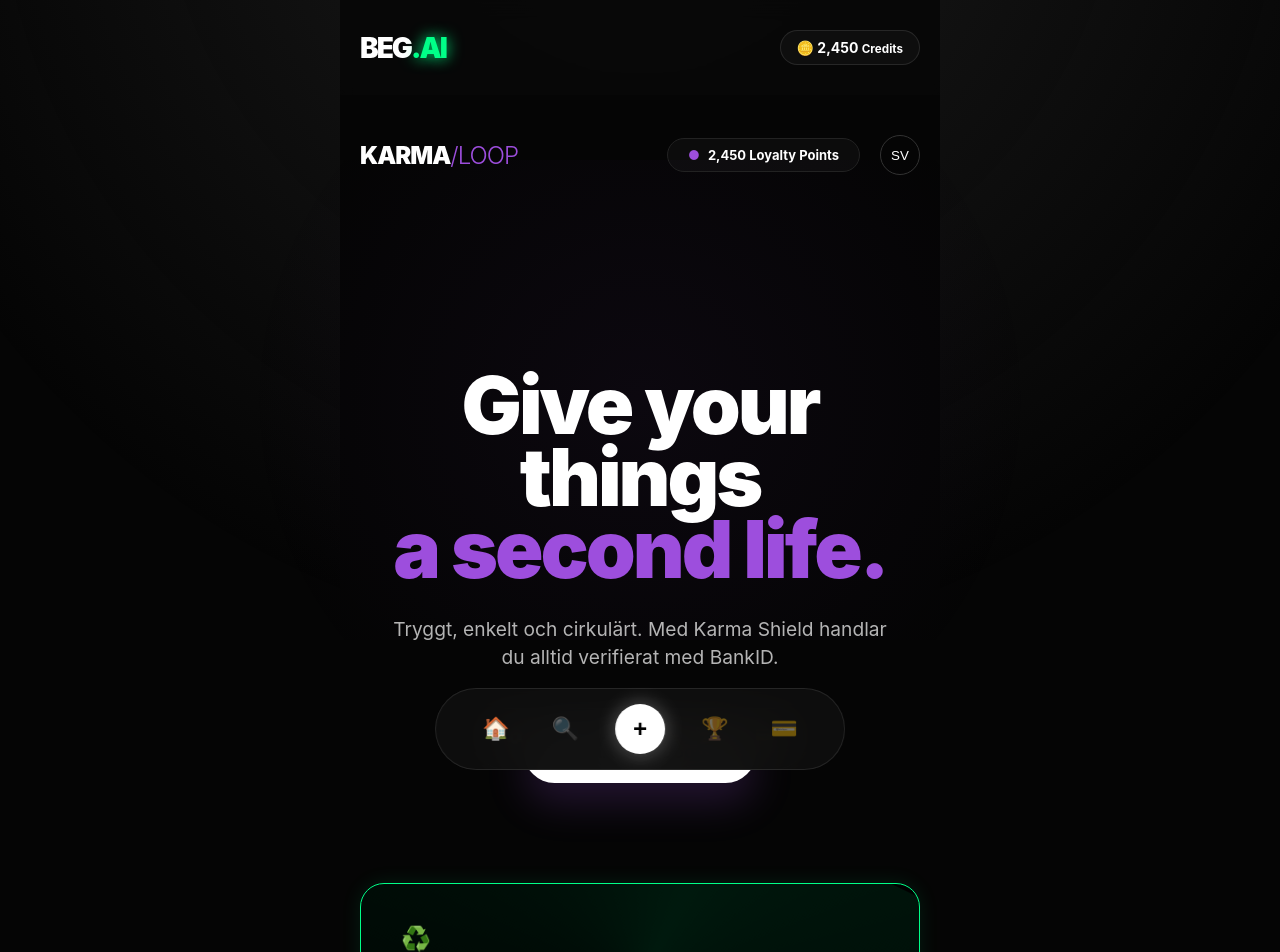
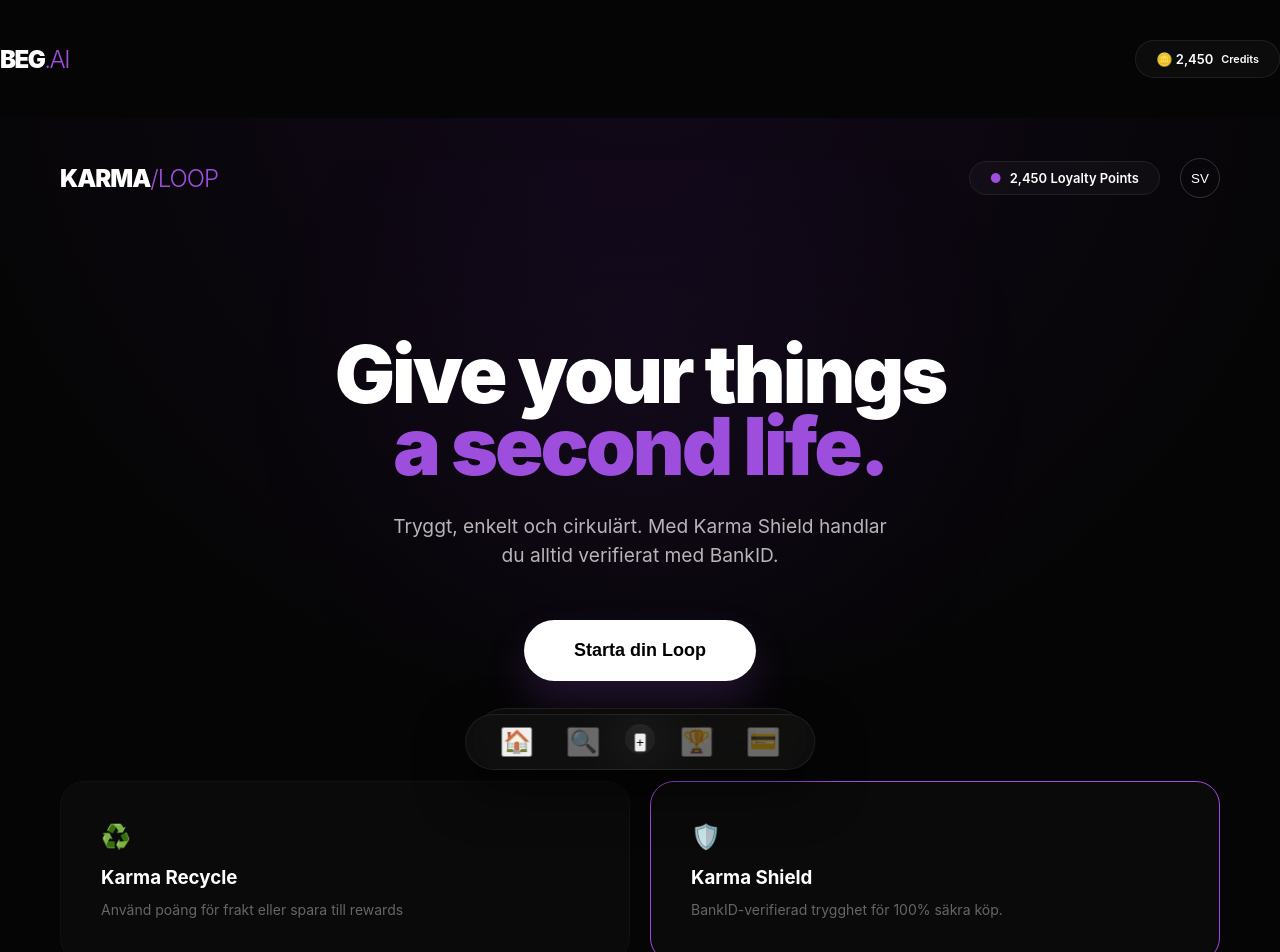
Before and after one commit to gascheckking/marketbeg-appGem, a Next.js app: page / in a window 1280 px wide. Shown: the top 952 px of the page. Built offline with nearby package versions, Linux system fonts and the light colour scheme.

Commit message:
Update globals.css

```diff
--- a/styles/globals.css
+++ b/styles/globals.css
@@ -1,193 +1,184 @@
 :root {
   --bg: #050505;
-  --accent: #00ff88; /* Nordic AI Green */
-  --vipps: #ff5b24; /* För Norge */
-  --swish: #ff0000; /* För Sverige */
+  --karma: #9d4edd; /* Mjuk lila för mainstream-trygghet */
+  --karma-glow: rgba(157, 78, 221, 0.4);
+  --success: #00ff88; /* För poäng och positiva händelser */
   --glass: rgba(255, 255, 255, 0.03);
-  --border: rgba(255, 255, 255, 0.1);
-  --muted: #888888;
+  --border: rgba(255, 255, 255, 0.08);
+  --muted: #666666;
+  --card-bg: #0a0a0a;
 }
 
 * {
   box-sizing: border-box;
   -webkit-tap-highlight-color: transparent;
+  margin: 0;
+  padding: 0;
 }
 
 body {
-  margin: 0;
   background: var(--bg);
   color: white;
-  font-family: 'Inter', sans-serif;
+  font-family: 'Inter', -apple-system, sans-serif;
   overflow-x: hidden;
   -webkit-font-smoothing: antialiased;
 }
 
-.bg-glow {
-  position: fixed;
-  top: 0; left: 0; width: 100vw; height: 100vh;
-  background: radial-gradient(circle at 50% -20%, #1a1a1a 0%, transparent 70%);
-  z-index: -1;
-  pointer-events: none;
+/* Responsive Container: Gör att sidan täcker hela skärmen på PC */
+.web-container {
+  width: 100%;
+  min-height: 100vh;
+  display: flex;
+  justify-content: center;
+  background: radial-gradient(circle at 50% -10%, #12081a 0%, transparent 60%);
 }
 
-.app-shell {
+.content-wrapper {
   width: 100%;
-  max-width: 600px;
-  margin: 0 auto;
-  min-height: 100vh;
-  padding-bottom: 120px;
+  max-width: 1200px; /* Expanderar på webben */
+  padding: 0 20px;
   position: relative;
 }
 
+/* Navigering */
 .main-nav {
   display: flex;
   justify-content: space-between;
   align-items: center;
-  padding: 30px 20px;
-  background: rgba(5, 5, 5, 0.8);
-  backdrop-filter: blur(10px);
-  position: sticky;
-  top: 0;
-  z-index: 100;
+  padding: 40px 0;
 }
 
-.logo { font-size: 28px; font-weight: 900; letter-spacing: -2px; cursor: pointer; }
-.ai-text { color: var(--accent); text-shadow: 0 0 15px var(--accent); }
+.logo {
+  font-size: 24px;
+  font-weight: 900;
+  letter-spacing: -1.5px;
+  text-transform: uppercase;
+}
 
+.logo span {
+  color: var(--karma);
+  font-weight: 300;
+}
+
+/* Loyalty Points & Enkla Pills */
 .stat-pill {
   background: var(--glass);
   border: 1px solid var(--border);
-  padding: 8px 16px;
-  border-radius: 99px;
-  font-weight: 700;
-  font-size: 14px;
+  padding: 10px 20px;
+  border-radius: 30px;
+  font-weight: 600;
+  font-size: 13px;
+  display: flex;
+  align-items: center;
+  gap: 8px;
+  transition: 0.3s ease;
 }
 
-/* Bottom Menu */
+.stat-pill:hover {
+  border-color: var(--karma);
+  background: rgba(157, 78, 221, 0.05);
+}
+
+/* Hero Section för Webb/Mobil */
+.hero-text {
+  font-size: clamp(2.5rem, 8vw, 5rem); /* Dynamisk storlek */
+  font-weight: 900;
+  line-height: 0.9;
+  letter-spacing: -3px;
+  margin-bottom: 25px;
+}
+
+/* Knappar - Mjukare och mer inbjudande */
+.primary-btn {
+  background: white;
+  color: black;
+  border: none;
+  padding: 20px 45px;
+  border-radius: 40px;
+  font-weight: 700;
+  font-size: 18px;
+  cursor: pointer;
+  transition: 0.3s cubic-bezier(0.175, 0.885, 0.32, 1.275);
+  box-shadow: 0 10px 30px rgba(0,0,0,0.5);
+}
+
+.primary-btn:hover {
+  transform: scale(1.05) translateY(-2px);
+  box-shadow: 0 15px 40px var(--karma-glow);
+}
+
+/* Karma Shield & Recycle Cards */
+.glow-card {
+  background: var(--card-bg);
+  border: 1px solid var(--border);
+  border-radius: 28px;
+  padding: 40px;
+  transition: 0.4s ease;
+  height: 100%;
+}
+
+.glow-card:hover {
+  border-color: var(--karma);
+  transform: translateY(-5px);
+  box-shadow: 0 10px 40px rgba(157, 78, 221, 0.1);
+}
+
+.shield-active {
+  border: 1px solid var(--karma) !important;
+  background: linear-gradient(145deg, #0a0a0a 0%, #12081a 100%) !important;
+}
+
+/* "Min Sida" / Dashboard Items */
+.dashboard-row {
+  background: var(--glass);
+  border-radius: 20px;
+  padding: 20px;
+  margin-bottom: 12px;
+  display: flex;
+  justify-content: space-between;
+  align-items: center;
+  border: 1px solid transparent;
+  transition: 0.2s;
+}
+
+.dashboard-row:hover {
+  border-color: var(--border);
+  background: rgba(255,255,255,0.05);
+}
+
+/* Mobil-docka (Flytande Meny) */
 .bottom-dock {
   position: fixed;
   bottom: 30px;
   left: 50%;
   transform: translateX(-50%);
-  background: rgba(15, 15, 15, 0.9);
-  backdrop-filter: blur(20px);
+  background: rgba(15, 15, 15, 0.8);
+  backdrop-filter: blur(25px);
   border: 1px solid var(--border);
+  padding: 12px 35px;
+  border-radius: 50px;
   display: flex;
-  gap: 30px;
-  padding: 15px 40px;
-  border-radius: 100px;
+  gap: 35px;
   align-items: center;
   z-index: 1000;
+  box-shadow: 0 20px 50px rgba(0,0,0,0.5);
 }
 
-.bottom-dock button {
-  background: none;
-  border: none;
-  color: white;
-  cursor: pointer;
-  transition: 0.2s;
-}
-
-.scan-btn {
+.plus-btn {
   background: white !important;
   color: black !important;
-  width: 50px;
-  height: 50px;
+  width: 45px;
+  height: 45px;
   border-radius: 50% !important;
-  font-size: 24px !important;
-  font-weight: 900;
-  box-shadow: 0 0 20px rgba(255,255,255,0.3);
   display: flex;
   align-items: center;
   justify-content: center;
+  font-size: 24px;
+  font-weight: bold;
 }
 
-/* Payment Cards */
-.pay-card {
-  background: var(--glass);
-  border: 1px solid var(--border);
-  border-radius: 24px;
-  padding: 20px;
-  margin-top: 15px;
-  display: flex;
-  justify-content: space-between;
-  align-items: center;
-}
-
-/* Glow Card Effects */
-.glow-card {
-  position: relative;
-  overflow: hidden;
-  background: #000 !important;
-  border: 1px solid var(--accent) !important;
-  box-shadow: 0 0 20px rgba(0, 255, 136, 0.1);
-}
-
-.glow-card::after {
-  content: "";
-  position: absolute;
-  top: -50%; left: -50%;
-  width: 200%; height: 200%;
-  background: conic-gradient(from 0deg, transparent, var(--accent), transparent);
-  animation: rotate-glow 10s linear infinite;
-  z-index: 0;
-  opacity: 0.1;
-  pointer-events: none;
-}
-
-@keyframes rotate-glow {
-  100% { transform: rotate(360deg); }
-}
-
-/* AI Scanner Animation */
-.scan-line {
-  position: absolute;
-  width: 100%;
-  height: 2px;
-  background: var(--accent);
-  box-shadow: 0 0 15px var(--accent);
-  animation: scan 2s infinite ease-in-out;
-  z-index: 10;
-}
-
-@keyframes scan {
-  0% { top: 0; }
-  50% { top: 100%; }
-  100% { top: 0; }
-}
-
-.primary-btn {
-  background: white;
-  color: black;
-  border: none;
-  padding: 18px 36px;
-  border-radius: 16px;
-  font-weight: 800;
-  font-size: 16px;
-  cursor: pointer;
-  transition: 0.2s;
-  box-shadow: 0 10px 30px rgba(255,255,255,0.1);
-  text-transform: uppercase;
-}
-
-.primary-btn:hover {
-  transform: scale(1.02);
-  box-shadow: 0 15px 40px rgba(255,255,255,0.2);
-}
-
-.muted {
-  color: var(--muted);
-  line-height: 1.6;
-}
-
-/* Utils & Transitions */
-.content-area {
-  animation: fadeIn 0.4s ease-out;
-}
-
-@keyframes fadeIn {
-  from { opacity: 0; transform: translateY(10px); }
-  to { opacity: 1; transform: translateY(0); }
-}
+/* Utils */
+.muted { color: var(--muted); font-size: 0.95rem; line-height: 1.6; }
+.success-text { color: var(--success); font-weight: 700; }
 
 ::-webkit-scrollbar { display: none; }
```
